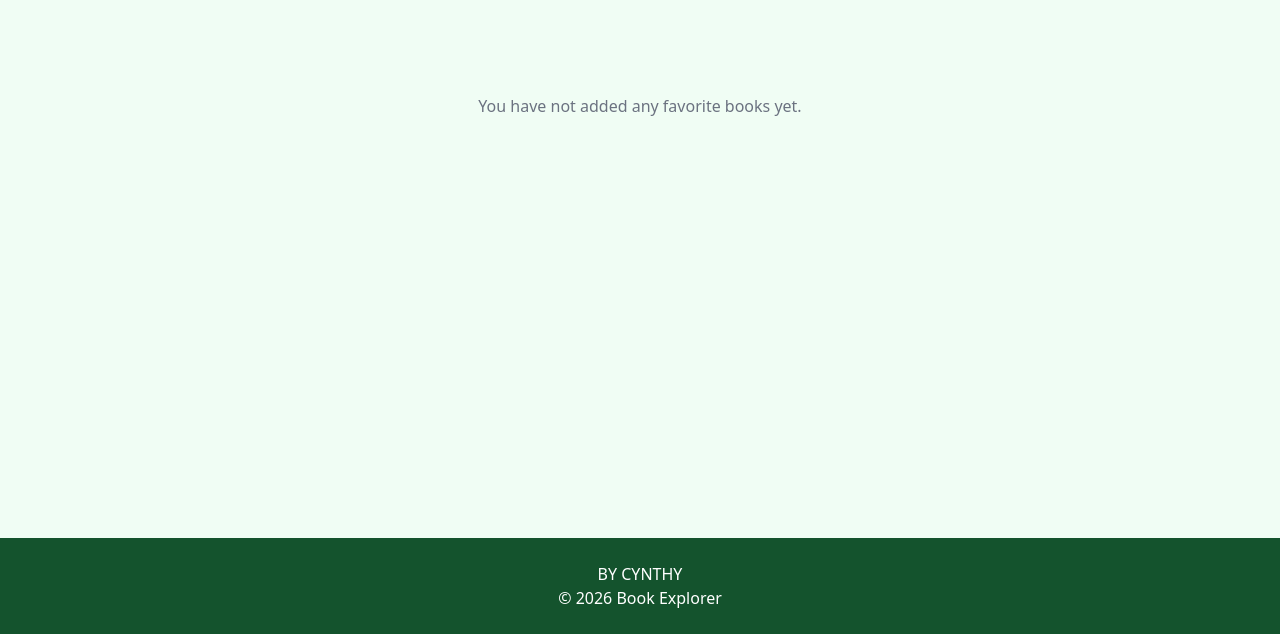
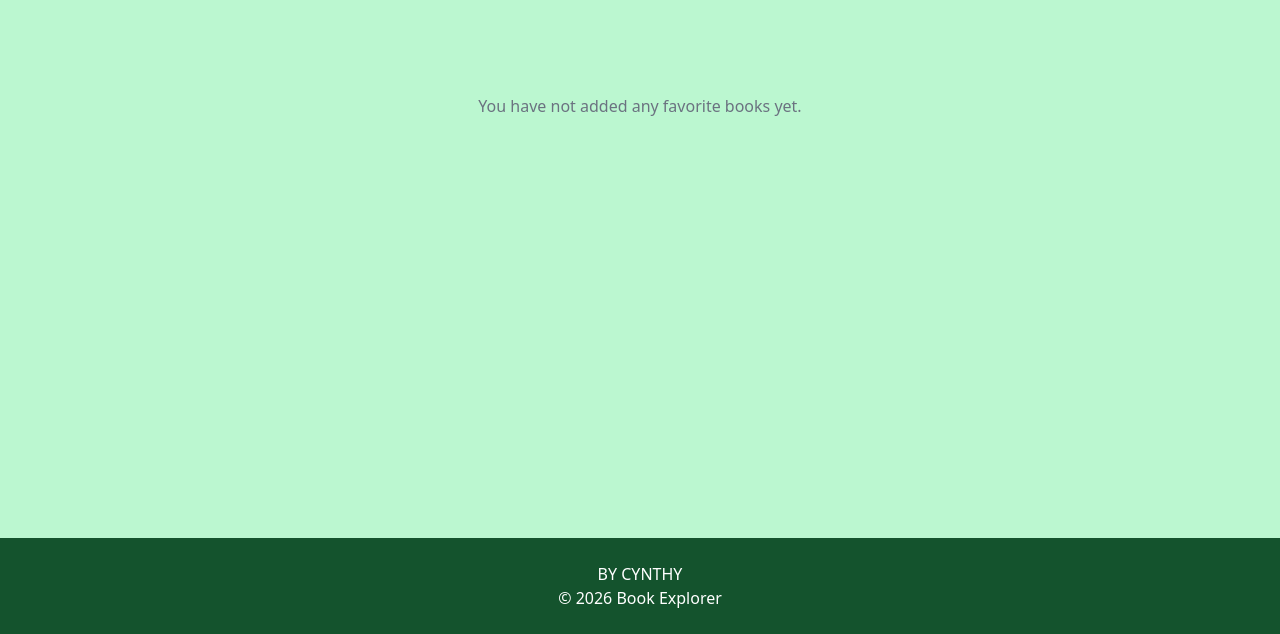
Before and after one commit to Cynthy15/bookExplorer, a plain HTML site: page fav.html in a window 1280 px wide. Shown: the part 166-800 px from the top of the page. Drawn offline with nearby package versions, Linux system fonts and the light colour scheme.

Commit message:
changing background color

```diff
--- a/fav.html
+++ b/fav.html
@@ -7,7 +7,7 @@
   <script src="https://cdn.tailwindcss.com"></script>
 </head>
 
-<body class="bg-green-50 text-gray-800 flex flex-col min-h-screen">
+<body class="bg-green-200 text-gray-800 flex flex-col min-h-screen">
 
 <nav class=" bg-green-800 text-white shadow-md">
   <div class="max-w-7xl mx-auto px-4 py-4 flex justify-between items-center">
```
